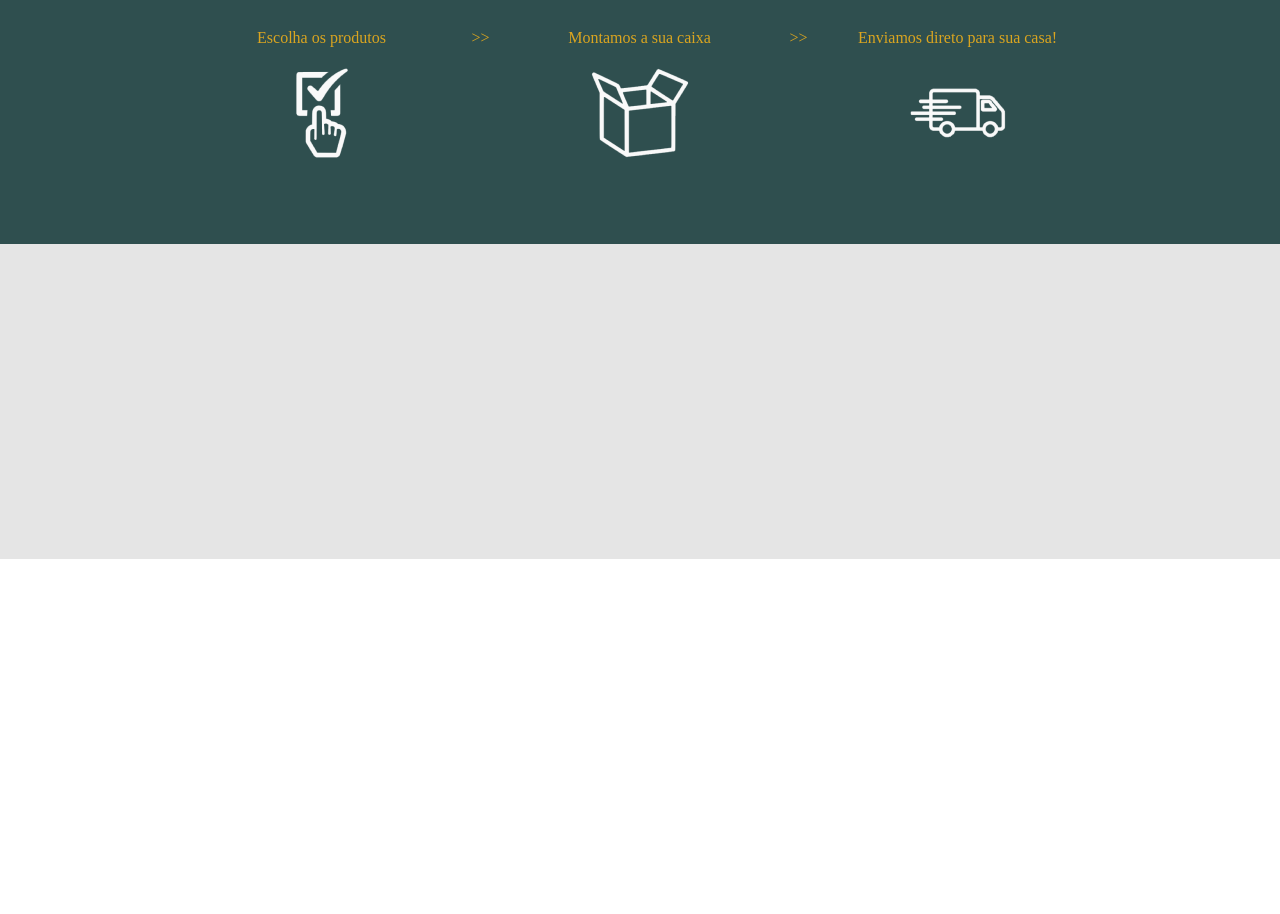
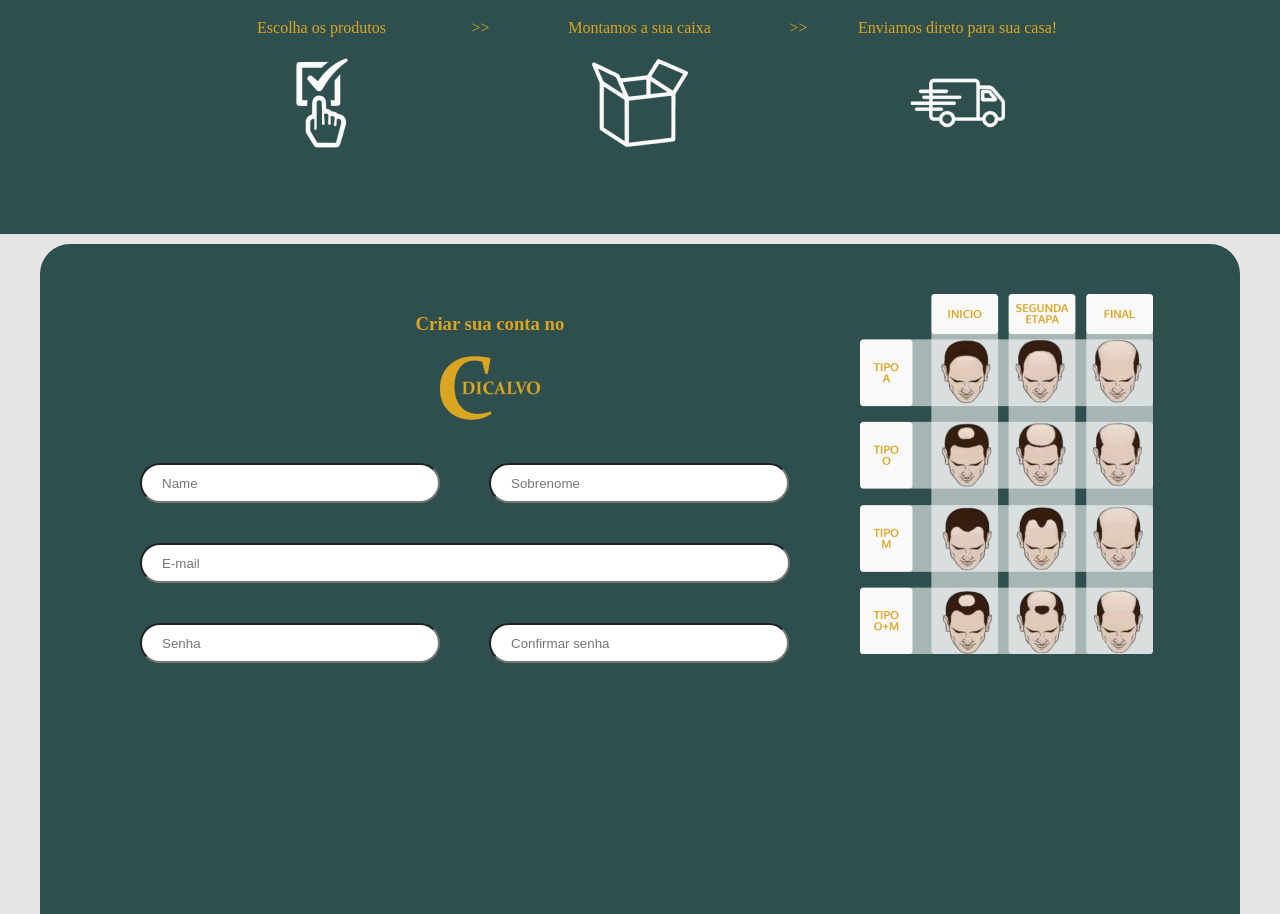
Before and after one commit to rodrigolfranca/C-Dicalvo, a website: page frontend/src/index.html in a window 1280 px wide. Shown: the part 546-1460 px from the top of the page. Before the commit the page ends 1105 px from the top, so only its background shows below. Drawn offline with Linux system fonts and the light colour scheme.

Commit message:
pushing de boa

```diff
--- a/frontend/src/index.html
+++ b/frontend/src/index.html
@@ -6,16 +6,16 @@
         <link rel="stylesheet" href="./style.css">
     </head>
     <body>
-        <header>
-            <img id=logo-header src="./assets/logo-header.png" />
+        <header id="topMenu">
+            <img id=logoHeader src="./assets/logo-header.png" />
             <ul>
                 <li>Clube</li>
                 <li>About us</li>
                 <li>Products</li>
                 <li>Offers</li>
             </ul>
-            <img id="bag-header" src="./assets/carrinho.png" />
-            <img id="user-header" src="./assets/usuario.png" />
+            <img id="bagHeader" src="./assets/carrinho.png" />
+            <img id="userHeader" src="./assets/usuario.png" />
         </header>
         <main>
             <section id="home">
@@ -41,7 +41,20 @@
                 </div>
             </section>
             <section id="aboutus"></section>
-            <section id="user-cad"></section>
+            <section id="userCad">
+                <div id="formCad">
+                    <header id="inviteCad">
+                        <h3>Criar sua conta no</h3>
+                        <img src="./assets/logo-header.png" />
+                    </header>
+                    <input type="text" class="inputCad" id="name" placeholder="Name" />
+                    <input type="text" class="inputCad" id="superName" placeholder="Sobrenome" />
+                    <input type="text" class="inputCad" id="email" placeholder="E-mail" />
+                    <input type="text" class="inputCad" id="senha" placeholder="Senha" />
+                    <input type="text" class="inputCad" id="checkSenha" placeholder="Confirmar senha" />
+                </div>
+                <img id=estagios src="./assets/estagios.png" />
+            </section>
         </main>
     </body>
 </html>
--- a/frontend/src/style.css
+++ b/frontend/src/style.css
@@ -5,7 +5,7 @@
 body {
     margin: 0;
 }
-header {
+#topMenu {
     height: 80px;
     width: 100%;
     position: fixed;
@@ -19,17 +19,17 @@ header {
     header img:hover{
         cursor: pointer;
     }
-    #logo-header {
+    #logoHeader {
         padding-top: 5px;
         padding-left: 50px;
         margin: 0px;
     }
-    #user-header{
+    #userHeader{
         float:right;
         margin-right: 50px;
         padding-top: 5px;
     }
-    #bag-header{
+    #bagHeader{
         float: right;
         margin-right: 50px;
         padding-top: 5px;
@@ -55,7 +55,7 @@ header {
             cursor: pointer;
         }
 main {
-    margin-top: 80px;
+    margin-top: 70px;
     padding-top: 10px;
     background-color: #E5E5E5;
     height: fit-content;
@@ -64,7 +64,8 @@ main {
 
 #home{
     width:100%;
-    height: 1000px
+    height: fit-content;
+    padding-bottom: 10px;
 }
     #carrosel {
 
@@ -95,3 +96,40 @@ main {
         height:200px;
         width: 200px
     }
+#userCad {
+    margin: 0 auto;
+    border-radius: 30px;
+    height: 835px;
+    width: 1200px;
+    display: flex;
+    flex-wrap: wrap;
+    background-color: #2F4F4F;
+    color:#DAA520;
+    column-gap: 20px;
+
+    padding-top: 50px;
+    padding-left: 100px;
+}
+    #inviteCad {
+        text-align: center;
+
+    }
+    #formCad {
+        width: 700px;
+        height: 360px
+    }
+    .inputCad{
+        border-radius: 50px;
+        padding-left: 20px;
+        width: 300px;
+        height: 40px;
+        margin: 40px 45px 0 0;
+    }
+    #email {
+        display: block;
+        width: 650px;
+    }
+    #estagios {
+        width: 293px;
+        height: 360px;
+    }
```
Also changed, not shown: frontend/src/assets/estagios.png (added).
